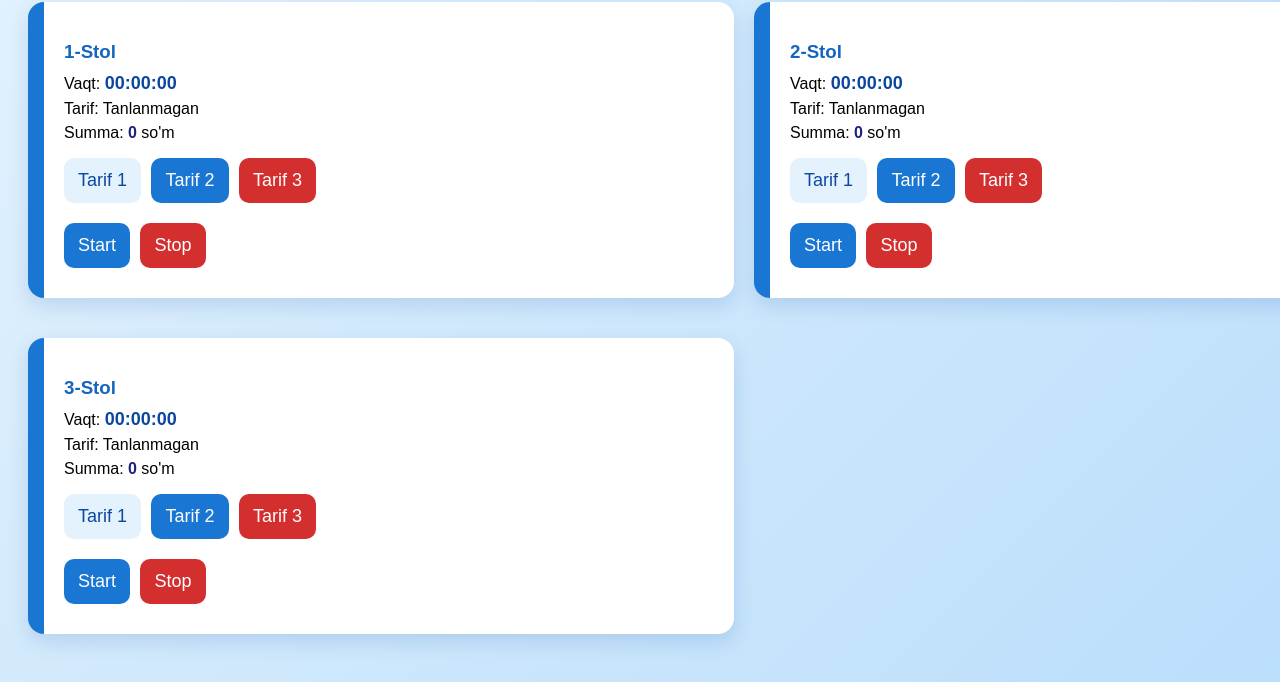
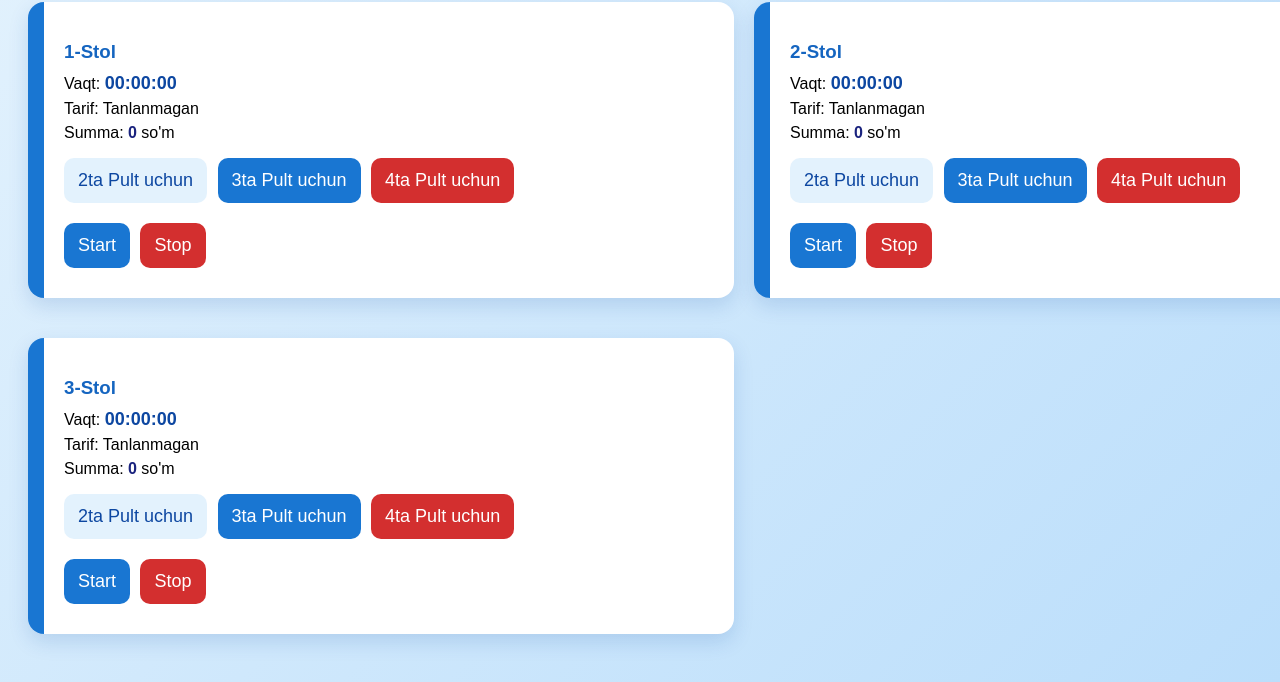
Before and after one commit to Shakhzod1bek/PS3Paynet, a plain HTML site: page Timer.html in a window 1280 px wide. Shown: the part 128-810 px from the top of the page. Drawn offline with Linux system fonts and the light colour scheme.

Commit message:
Change tarif button text for better understanding
Updated tarif button labels for clarity.

```diff
--- a/Timer.html
+++ b/Timer.html
@@ -15,9 +15,9 @@
     <p>Summa: <span class="cost">0</span> so'm</p>
 
     <div>
-      <button class="tarif-btn" onclick="setTarif(this,15000)">Tarif 1</button>
-      <button class="tarif-btn" onclick="setTarif(this,18000)">Tarif 2</button>
-      <button class="tarif-btn" onclick="setTarif(this,20000)">Tarif 3</button>
+      <button class="tarif-btn" onclick="setTarif(this,15000)">2ta Pult uchun</button>
+      <button class="tarif-btn" onclick="setTarif(this,18000)">3ta Pult uchun</button>
+      <button class="tarif-btn" onclick="setTarif(this,20000)">4ta Pult uchun</button>
     </div>
 
     <button onclick="startTimer(this)">Start</button>
@@ -31,9 +31,9 @@
     <p>Summa: <span class="cost">0</span> so'm</p>
 
     <div>
-      <button class="tarif-btn" onclick="setTarif(this,15000)">Tarif 1</button>
-      <button class="tarif-btn" onclick="setTarif(this,18000)">Tarif 2</button>
-      <button class="tarif-btn" onclick="setTarif(this,20000)">Tarif 3</button>
+      <button class="tarif-btn" onclick="setTarif(this,15000)">2ta Pult uchun</button>
+      <button class="tarif-btn" onclick="setTarif(this,18000)">3ta Pult uchun</button>
+      <button class="tarif-btn" onclick="setTarif(this,20000)">4ta Pult uchun</button>
     </div>
 
     <button onclick="startTimer(this)">Start</button>
@@ -47,9 +47,9 @@
     <p>Summa: <span class="cost">0</span> so'm</p>
 
     <div>
-      <button class="tarif-btn" onclick="setTarif(this,15000)">Tarif 1</button>
-      <button class="tarif-btn" onclick="setTarif(this,18000)">Tarif 2</button>
-      <button class="tarif-btn" onclick="setTarif(this,20000)">Tarif 3</button>
+      <button class="tarif-btn" onclick="setTarif(this,15000)">2ta Pult uchun</button>
+      <button class="tarif-btn" onclick="setTarif(this,18000)">3ta Pult uchun</button>
+      <button class="tarif-btn" onclick="setTarif(this,20000)">4ta Pult uchun</button>
     </div>
 
     <button onclick="startTimer(this)">Start</button>
```
